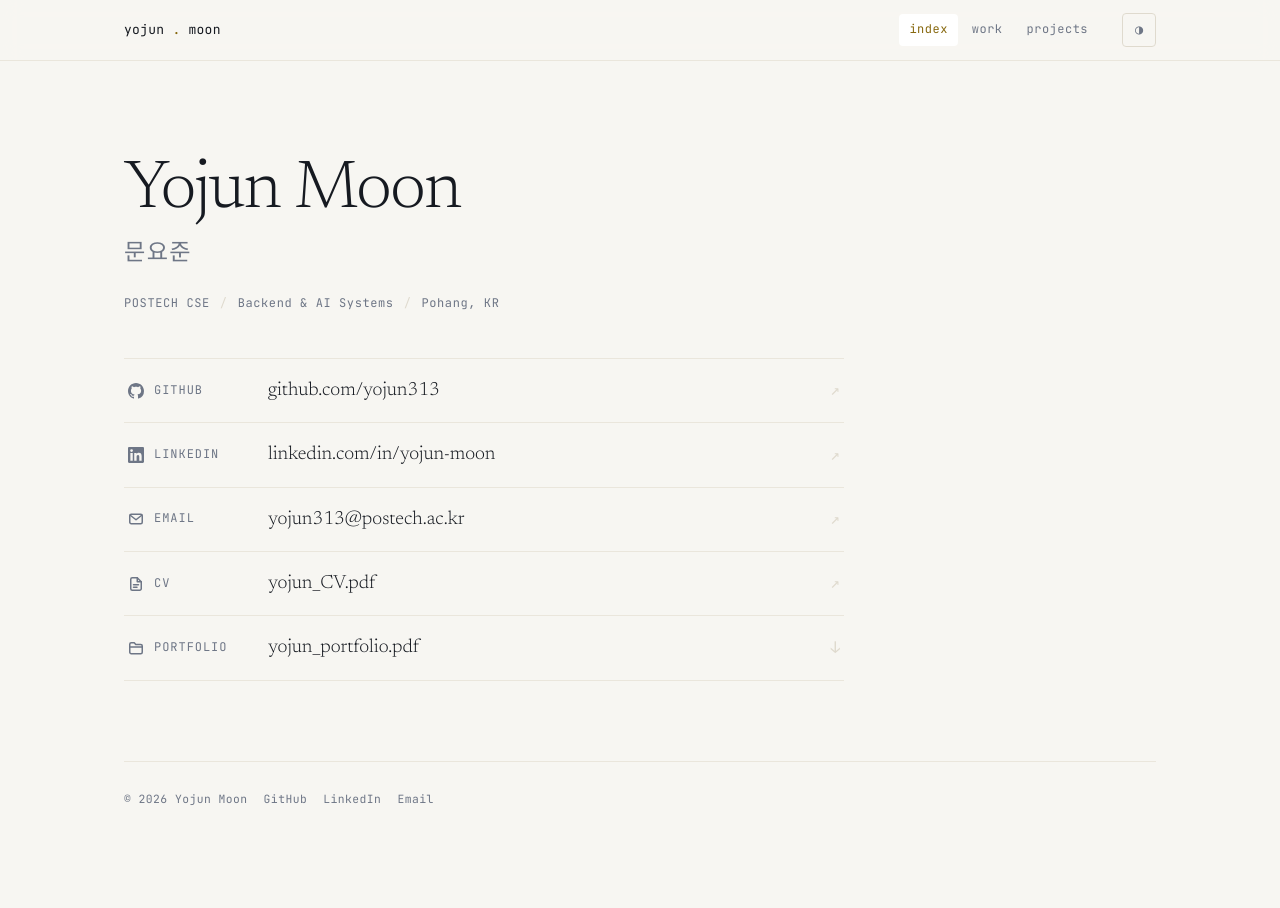
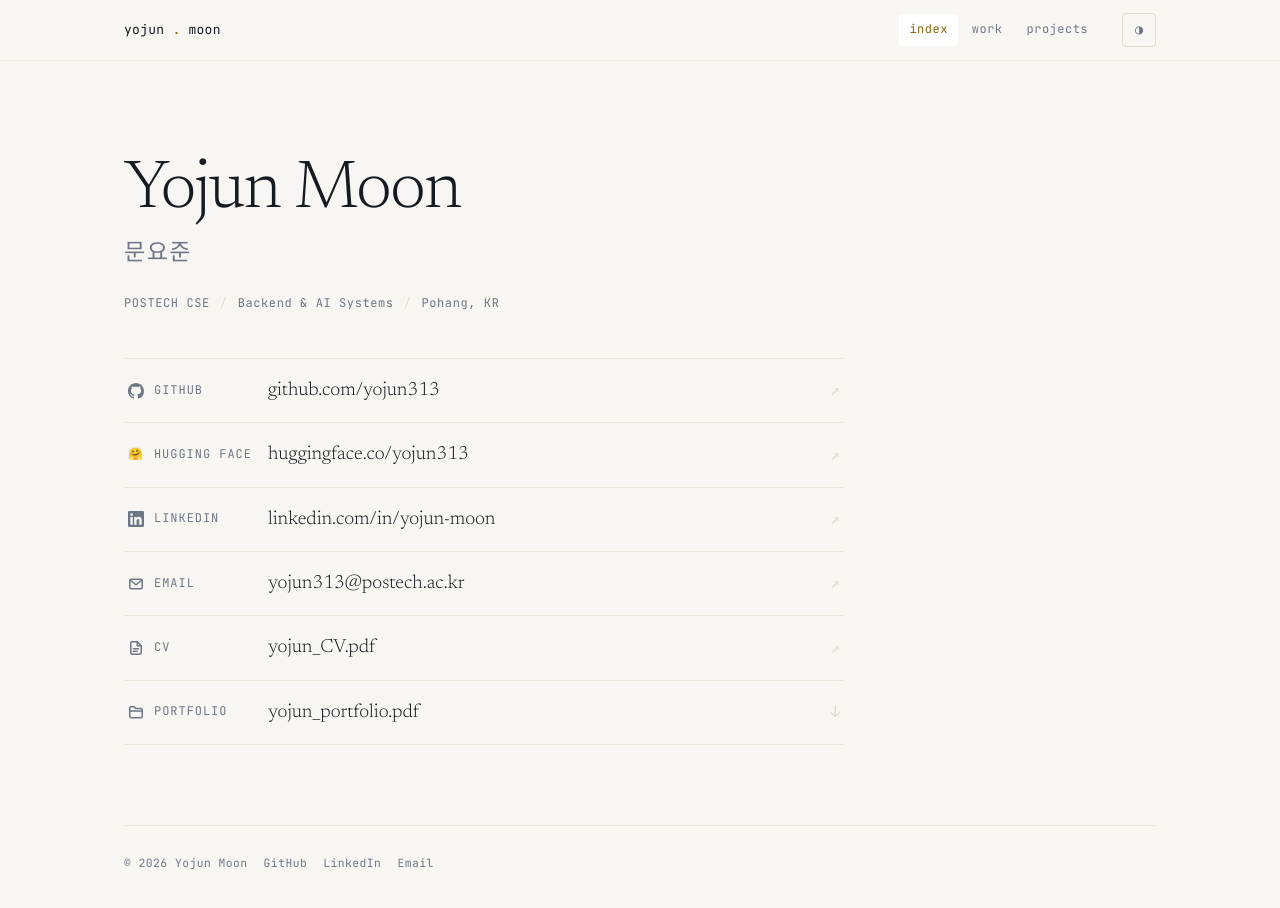
Before and after one commit to yojun313/yojun313.github.io, a plain HTML site: page index.html in a window 1280 px wide. Drawn offline with Linux system fonts and the light colour scheme.

Commit message:
Add Hugging Face link to social links list
- Insert new `<li>` with anchor to https://huggingface.co/yojun313
- Include icon, label, URL text, and external arrow for consistency with other links.

```diff
--- a/index.html
+++ b/index.html
@@ -1131,6 +1131,16 @@
               </a>
             </li>
             <li>
+              <a href="https://huggingface.co/yojun313">
+                <span class="label">
+                  <span aria-hidden="true" class="ico"> 🤗 </span>
+                  <span class="txt"> Hugging Face </span>
+                </span>
+                <span class="val"> huggingface.co/yojun313 </span>
+                <span class="arrow"> ↗ </span>
+              </a>
+            </li>
+            <li>
               <a href="https://www.linkedin.com/in/yojun-moon/">
                 <span class="label">
                   <svg
```
